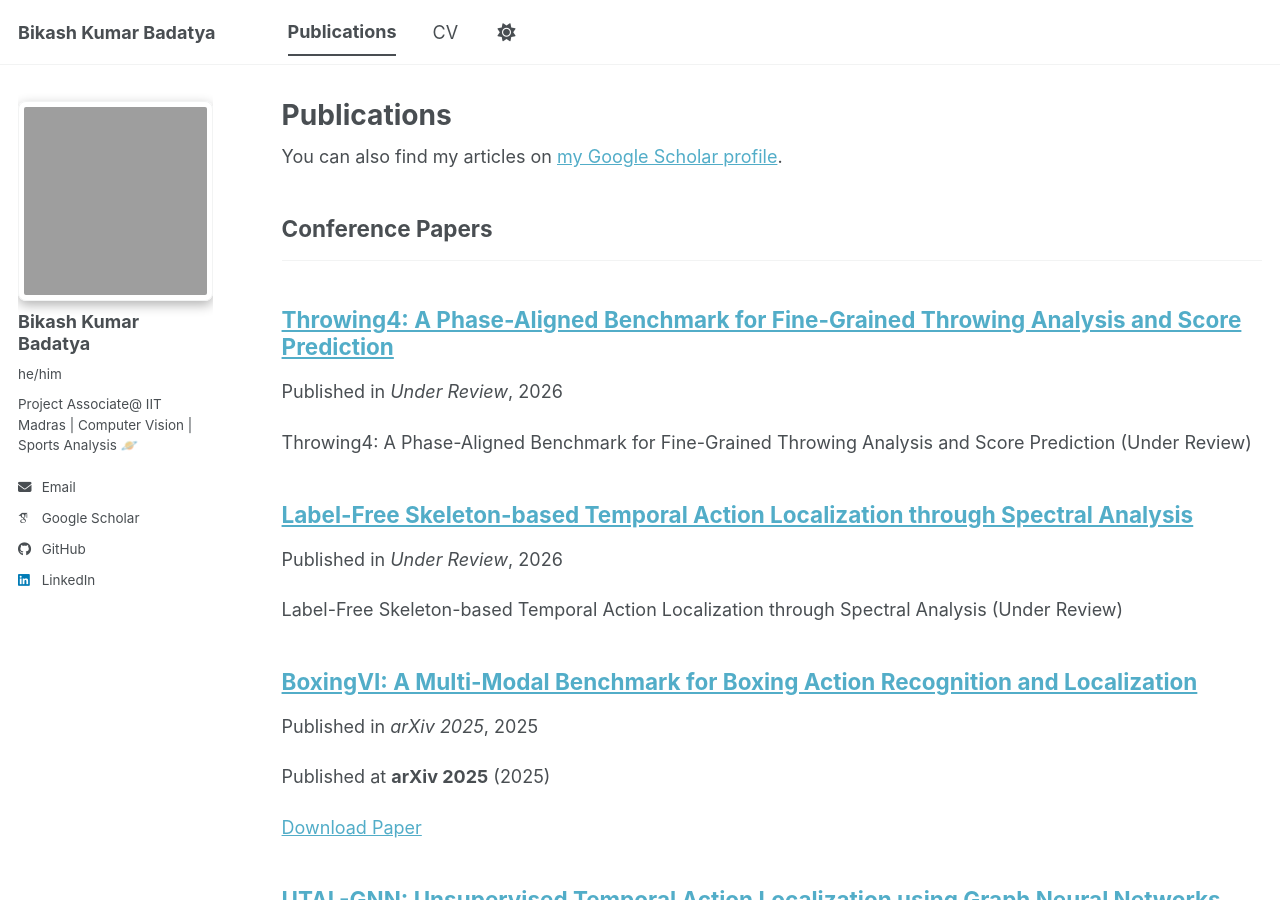
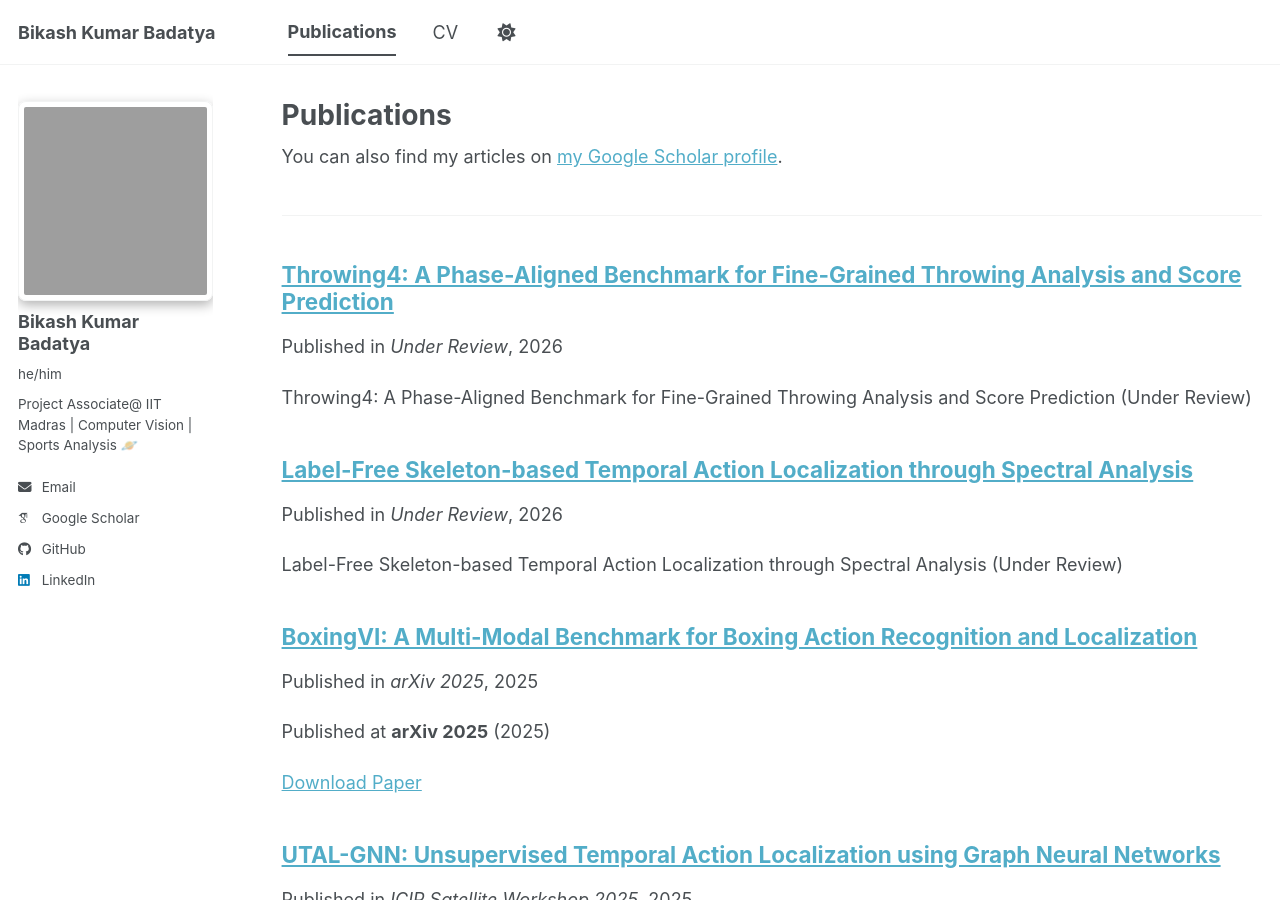
Before and after one commit to Bikudebug/Bikudebug.github.io, a Jekyll site: the page built from _pages/publications.html, in a window 1280 px wide and 900 px high. Built offline with Jekyll 4.4.1, drawn with Linux system fonts in a browser that asks for light colours; some web fonts are replaced; a script bundle is joined from its source files by our own code; library files that are not in the unit come from our copies.

Commit message:
Remove Conference Papers heading from publications

```diff
--- a/_config.yml
+++ b/_config.yml
@@ -89,7 +89,7 @@ publication_category:
   manuscripts:
     title: 'Journal Articles'
   conferences:
-    title: 'Conference Papers'
+    title: ''
 
 # Site Settings
 teaser                   :  # filename of teaser fallback teaser image placed in /images/ for social media previews
```
